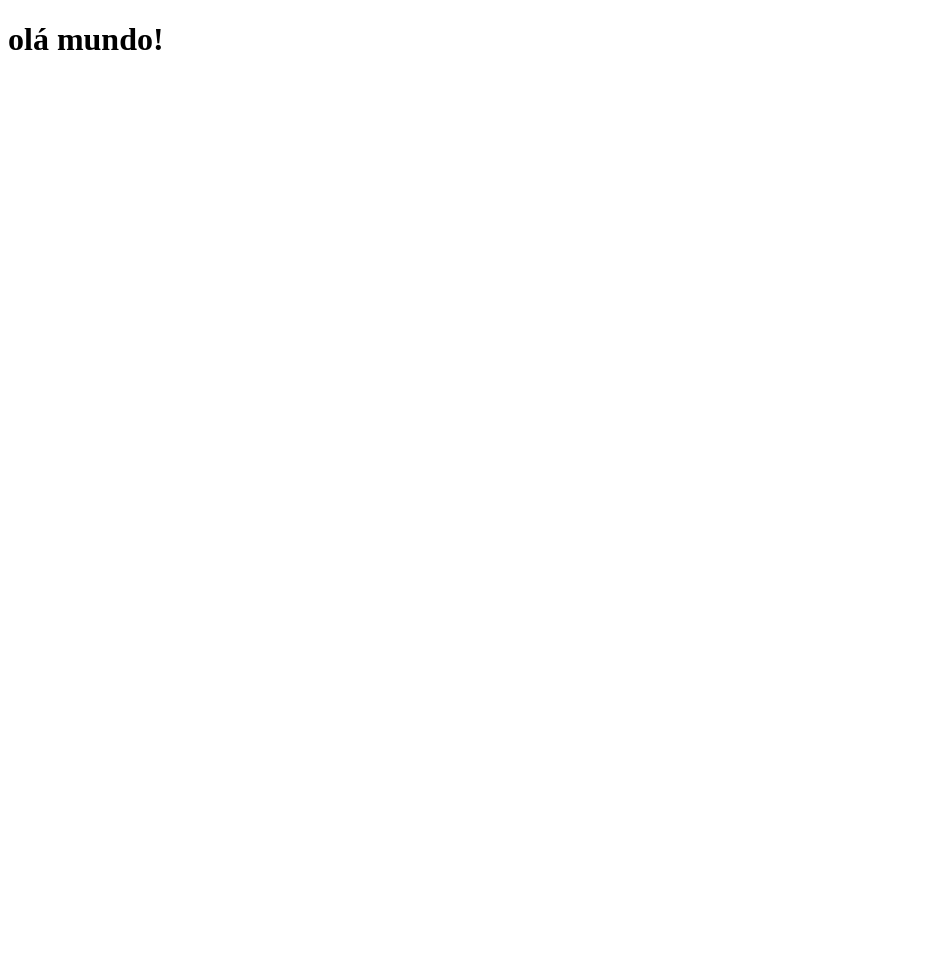
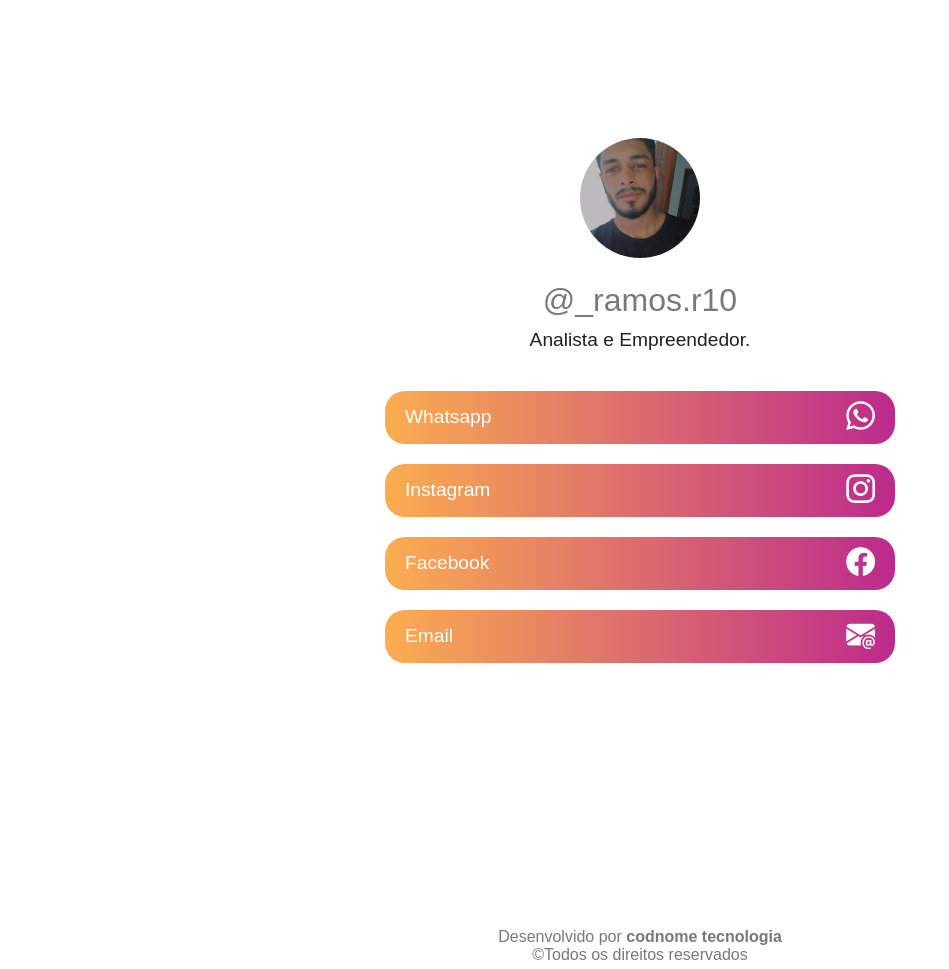
Before and after one commit to plinio29/elink, a plain HTML site: page usuario/plinioramos.html in a window 1280 px wide. Shown: the whole page, without its empty margins (0-949 px from the left). Before the commit the page ends 800 px from the top, so only its background shows below. Drawn offline with nearby package versions, Linux system fonts and the light colour scheme.

Commit message:
Adição de perfil novo

```diff
--- a/estilo/inicio.css
+++ b/estilo/inicio.css
@@ -56,6 +56,9 @@ header h1{
     font-weight: 300;
 }
 
+header p{
+    font-size: 1.2em;
+}
 /*Estilo dos cards*/
 .modelos{
     width: 90%;
--- a/estilo/style.css
+++ b/estilo/style.css
@@ -56,6 +56,10 @@ header h1{
     font-weight: 300;
 }
 
+header p{
+    font-size: 1.2em;
+}
+
 /*Estilo dos botões*/
 section.botoes-links{
     display: flex;
--- a/estilo/style2.css
+++ b/estilo/style2.css
@@ -57,6 +57,7 @@ header h1{
 }
 
 header p{
+    font-size: 1.2em;
     color: #202020;
 }
 
--- a/estilo/style3.css
+++ b/estilo/style3.css
@@ -57,6 +57,7 @@ header h1{
 }
 
 header p{
+    font-size: 1.2em;
     color: #202020;
 }
 
--- a/estilo/style4.css
+++ b/estilo/style4.css
@@ -57,6 +57,7 @@ header h1{
 }
 
 header p{
+    font-size: 1.2em;
     color: #ffffff;
 }
 
--- a/usuario/plinioramos.html
+++ b/usuario/plinioramos.html
@@ -3,9 +3,51 @@
 <head>
     <meta charset="UTF-8">
     <meta name="viewport" content="width=device-width, initial-scale=1.0">
-    <title>Document</title>
+    <title>linkezin</title>
+    <!--Link do Icone-->
+    <link rel="shortcut icon" href="imagens/logo/elink-ico.ico" type="image/x-icon">
+    <link rel="stylesheet" href="https://cdn.jsdelivr.net/npm/bootstrap-icons@1.11.3/font/bootstrap-icons.min.css">
+    <!--Link do CSS-->
+    <link rel="stylesheet" href="/estilo/style2.css">
 </head>
 <body>
-    <h1>olá mundo!</h1>
+    <div class="container">
+        <!--Cabeça da página-->
+        <header>
+            <img src="/imagens/usuario-img/plinioramos/perfil-plinioramos.jpg" alt="perfil">
+            <h1>@_ramos.r10</h1>
+            <p>Analista e Empreendedor.</p>
+        </header>
+        <!--Botões-->
+        <section class="botoes-links">
+            <a href="https://wa.me/qr/6M5LES732SPON1" target="_blank" class="link">
+                <button>
+                    <span>Whatsapp</span>
+                    <i class="bi bi-whatsapp"></i>
+                </button>
+            </a>
+            <a href="https://www.instagram.com/_ramos.r10?igsh=MWtxMjl1c2w3enNoNw==" target="_blank" class="link">
+                <button>
+                    <span>Instagram</span>
+                    <i class="bi bi-instagram"></i>
+                </button>
+            </a>
+            <a href="https://www.facebook.com/plinio.ramos.7?mibextid=ZbWKwL" target="_blank" class="link">
+                <button>
+                    <span>Facebook</span>
+                    <i class="bi bi-facebook"></i>
+                </button>
+            </a>
+            <a href="mailto:plinio206@live.com" target="_blank" class="link">
+                <button>
+                    <span>Email</span>
+                    <i class="bi bi-envelope-at-fill"></i>
+                </button>
+            </a>
+        </section>
+    </div>
+    <footer>
+        <p class="creditos">Desenvolvido por <strong>codnome tecnologia</strong><br> &#169;Todos os direitos reservados</p>
+    </footer>
 </body>
 </html>
```
